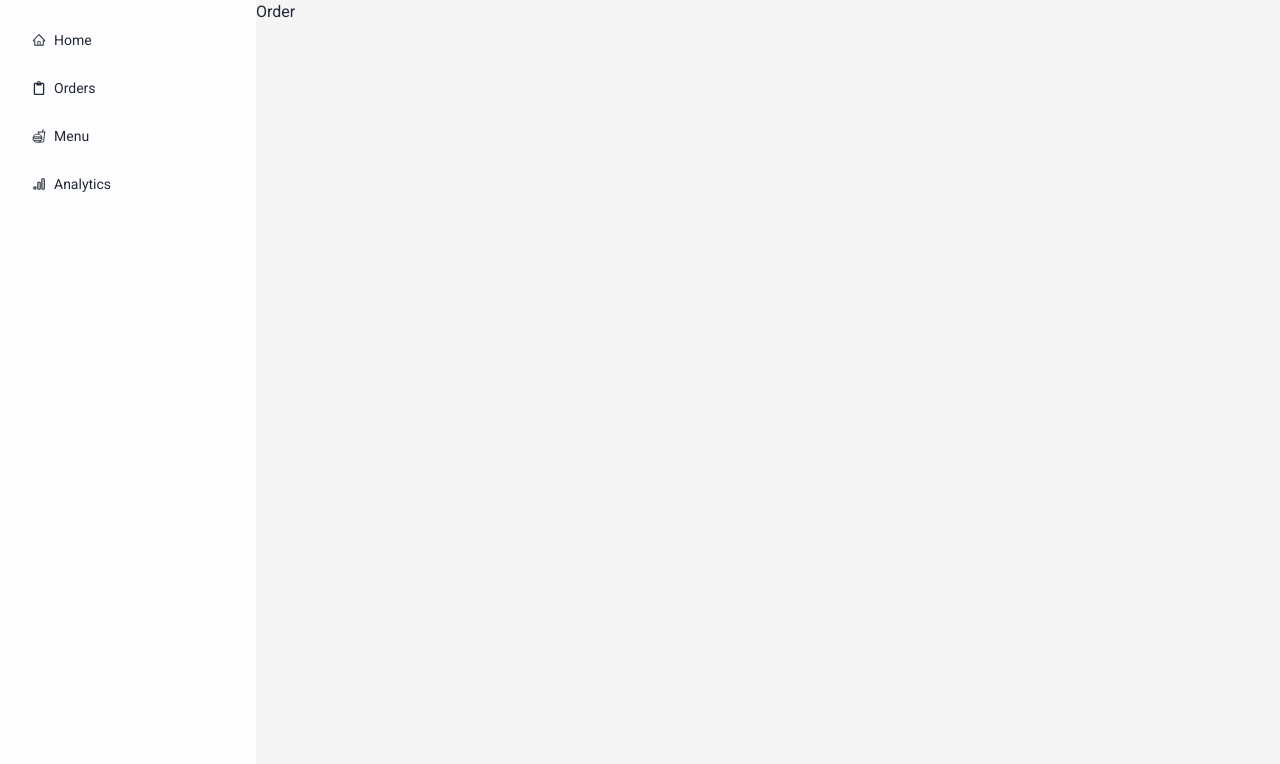
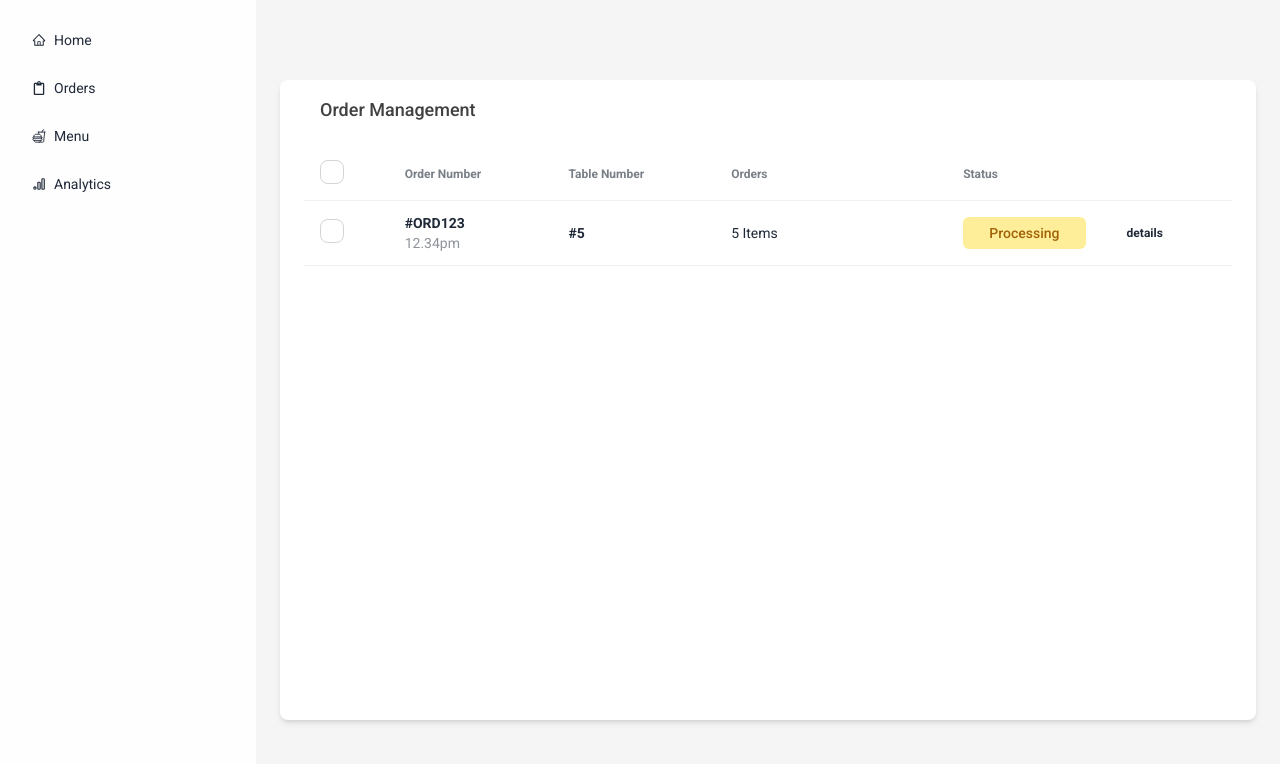
Before and after one commit to yxiang921/mern-restaurant-pos-system, a React (Vite) app: page /order in a window 1280 px wide. Shown: the top 764 px of the page. Built offline with nearby package versions, Linux system fonts and the light colour scheme.

Commit message:
Complete Page Design: Home, Order, Menu

```diff
--- a/src/pages/menu/Menu.jsx
+++ b/src/pages/menu/Menu.jsx
@@ -1,9 +1,39 @@
-import React from 'react'
+import { MdOutlineEdit } from "react-icons/md";
+
+const FoodCard = ({ imagePath, name, price}) => {
+  return (
+    <div className="w-52 h-52 bg-white rounded-lg shadow-lg m-4 flex flex-col justify-center items-center relative">
+      <div className="rounded-full w-24 h-24 bg-base-200"></div>
+      <h1 className="text-lg font-bold text-neutral-600 pt-2">{name}</h1>
+      <span className="font-medium text-neutral-400">RM{price}</span>
+
+      <div className="w-8 h-8 bg-base-300 rounded-full absolute top-4 right-4 cursor-pointer flex justify-center items-center">
+        <MdOutlineEdit />
+      </div>
+    </div>
+  );
+};
 
 const Menu = () => {
   return (
-    <div>Menu</div>
-  )
-}
+    <div className="w-full flex flex-col justify-center items-center p-6">
+      <div className="rounded-lg w-full overflow-x-auto">
+        <div className="w-full h-12 flex flex-row justify-between items-center ">
+          <h1 className="text-lg font-bold text-neutral-700">Current Menu</h1>
+          <button className="btn bg-orange-color text-white">Add New</button>
+        </div>
+      </div>
+      <div className="w-full h-[35rem] mt-6 flex flex-row justify-start items-start flex-wrap">
+        {/* each food card (start) */}
+        <FoodCard name={"Chicken Sandwich"} price={9.00}/>
+        <FoodCard name={"Chicken Sandwich"} price={9.00}/>
+        <FoodCard name={"Chicken Sandwich"} price={9.00}/>
+        <FoodCard name={"Chicken Sandwich"} price={9.00}/>
+        <FoodCard name={"Chicken Sandwich"} price={9.00}/>
+        {/* each food card (end) */}
+      </div>
+    </div>
+  );
+};
 
-export default Menu
+export default Menu;
--- a/src/pages/order/Order.jsx
+++ b/src/pages/order/Order.jsx
@@ -1,9 +1,67 @@
-import React from 'react'
-
 const Order = () => {
   return (
-    <div>Order</div>
-  )
-}
+    <div className="w-full h-screen flex justify-center items-center p-6">
+      <div className="bg-white rounded-lg shadow-md w-full h-[40rem]">
+        <h1 className="px-10 pt-4 text-lg font-medium text-neutral-700">Order Management</h1>
+        {/* table start */}
 
-export default Order
+        <div className="overflow-x-auto m-6">
+          <table className="table">
+            {/* head */}
+            <thead>
+              <tr>
+                <th>
+                  <label>
+                    <input type="checkbox" className="checkbox" />
+                  </label>
+                </th>
+                <th>Order Number</th>
+                <th>Table Number</th>
+                <th>Orders</th>
+                <th>Status</th>
+                <th></th>
+              </tr>
+            </thead>
+            <tbody>
+              {/* row 1 */}
+              <tr>
+                <th>
+                  <label>
+                    <input type="checkbox" className="checkbox" />
+                  </label>
+                </th>
+                <td>
+                  <div className="flex items-center">
+                    <div>
+                      <div className="font-bold">#ORD123</div>
+                      <div className="text-sm opacity-50">12.34pm</div>
+                    </div>
+                  </div>
+                </td>
+                <td>
+                  <div className="font-bold">#5</div>
+                </td>
+                <td className="w-1/4">
+                  <span>5 Items</span>
+                </td>
+                <td>
+                  <div className="bg-yellow-300 bg-opacity-55 h-8 rounded-md flex justify-center items-center">
+                    <span className="font-medium text-yellow-700">
+                      Processing
+                    </span>
+                  </div>
+                </td>
+                <th>
+                  <button className="btn btn-ghost btn-xs">details</button>
+                </th>
+              </tr>
+            </tbody>
+          </table>
+        </div>
+        {/* table end */}
+      </div>
+    </div>
+  );
+};
+
+export default Order;
```
